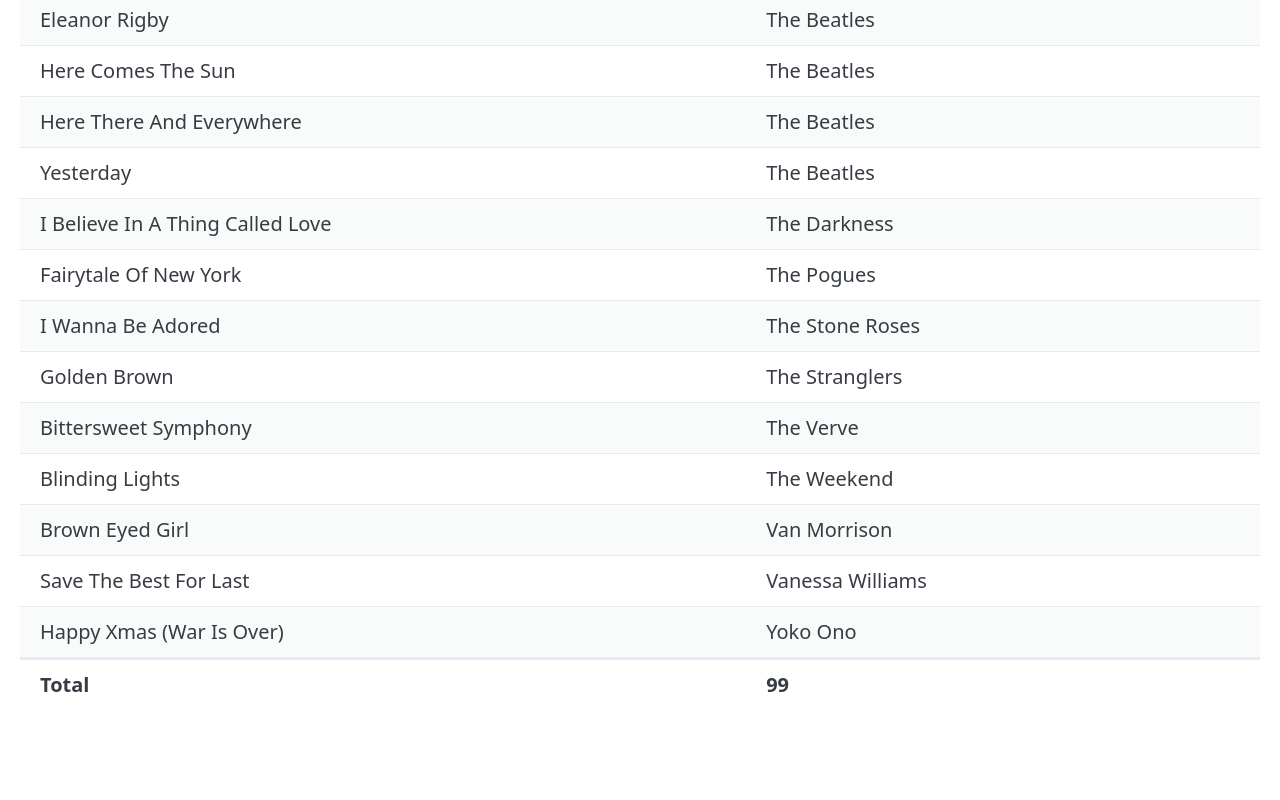
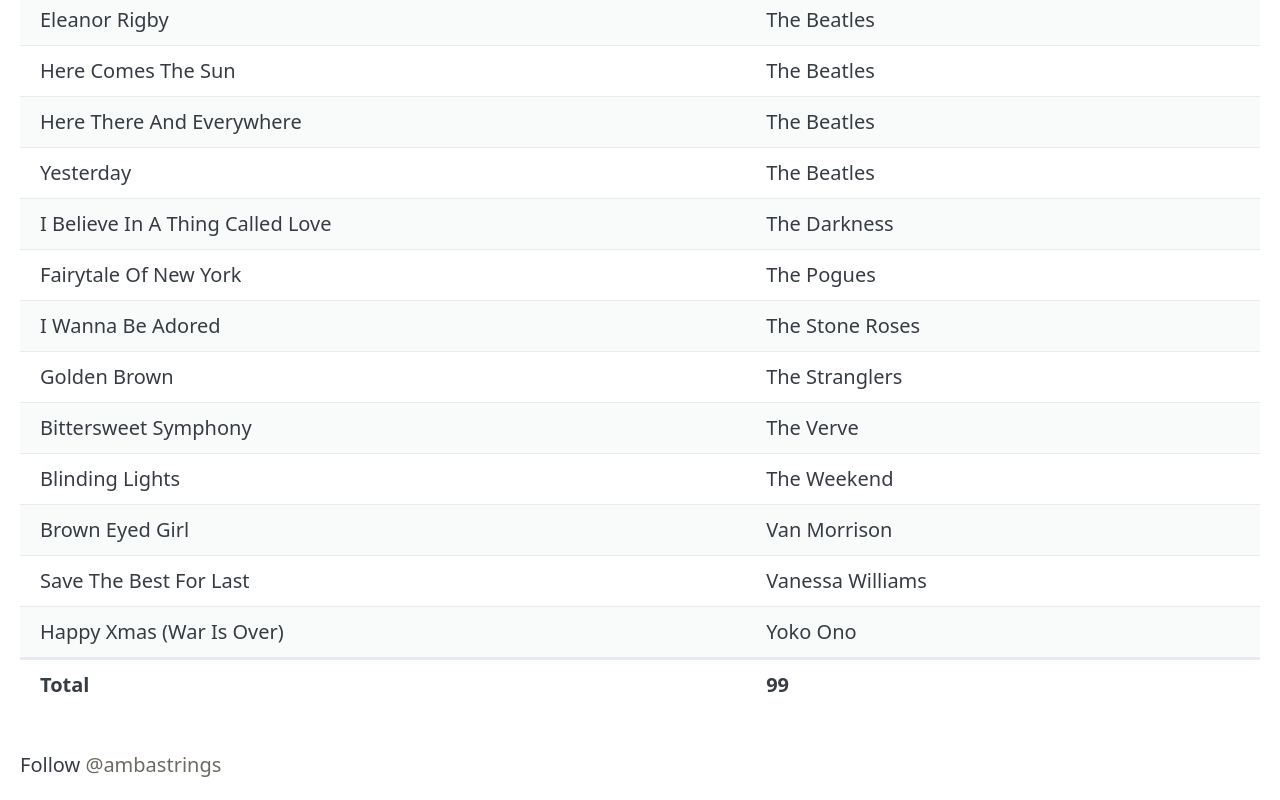
Before and after one commit to tom-ai/song-list, a React (Vite) app: page / in a window 1280 px wide. Shown: the part 4549-5349 px from the top of the page. Before the commit the page ends 5279 px from the top, so only its background shows below. Built offline with nearby package versions, Linux system fonts and the light colour scheme.

Commit message:
instagram in footer

```diff
--- a/src/App.tsx
+++ b/src/App.tsx
@@ -13,8 +13,19 @@
         </nav>
       </header>
       <main>
-        <SongList />
+        <section>
+          <SongList />
+        </section>
       </main>
+      <footer>
+        <nav>
+          <ul>
+            <li>
+              Follow <a href="http://instagram.com/ambastrings">@ambastrings</a>
+            </li>
+          </ul>
+        </nav>
+      </footer>
     </>
   );
 }
```
